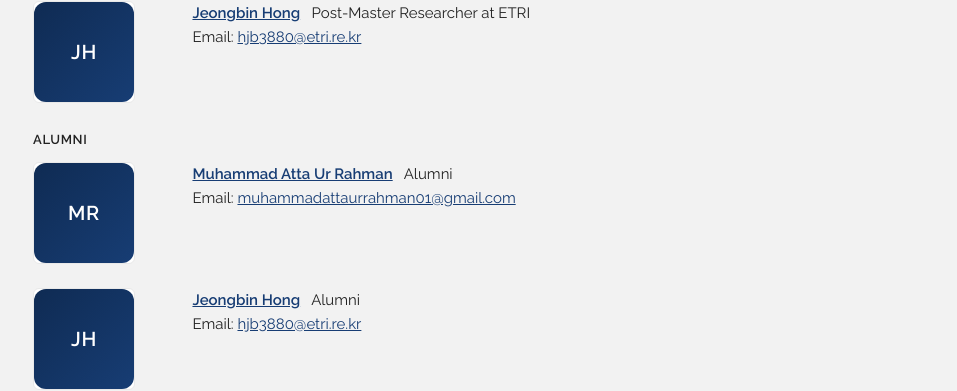
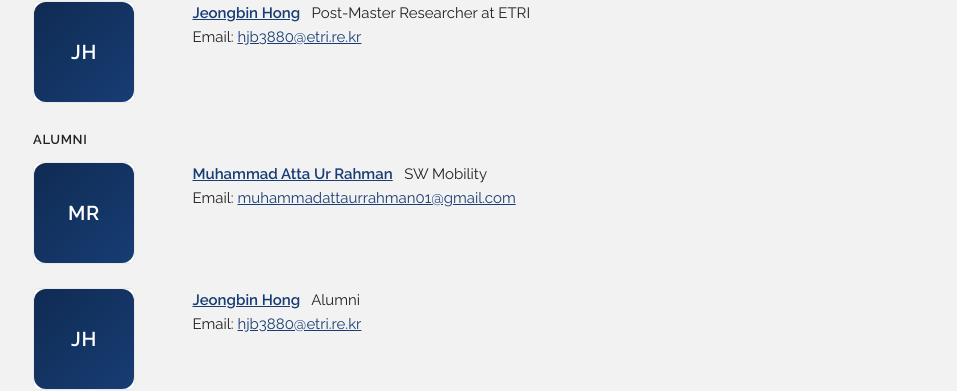
Before and after one commit to adir-etri/adir-etri.github.io, a Jekyll site: the page index.html, which Jekyll copies as it is, in a window 1280 px wide and 900 px high, scrolled down 2507 px. Shown: the part 95-486 px from the top of the window, without its empty margins (147-1104 px from the left). Built offline with Jekyll 4.4.1, drawn with Linux system fonts in a browser that asks for light colours; nearby versions of some CDN libraries.

Commit message:
Update index.html

```diff
--- a/index.html
+++ b/index.html
@@ -178,7 +178,7 @@
         </div>
         <div class="two offset-by-two column">
           <b><a href="https://muhammadattaurrahman.github.io/main/" target="_blank" rel="noopener">Muhammad Atta Ur Rahman</a></b>
-          &nbsp; Alumni
+          &nbsp; SW Mobility
           <p>Email: <a href="mailto:muhammadattaurrahman01@gmail.com">muhammadattaurrahman01@gmail.com</a></p>
         </div>
       </div>
```
